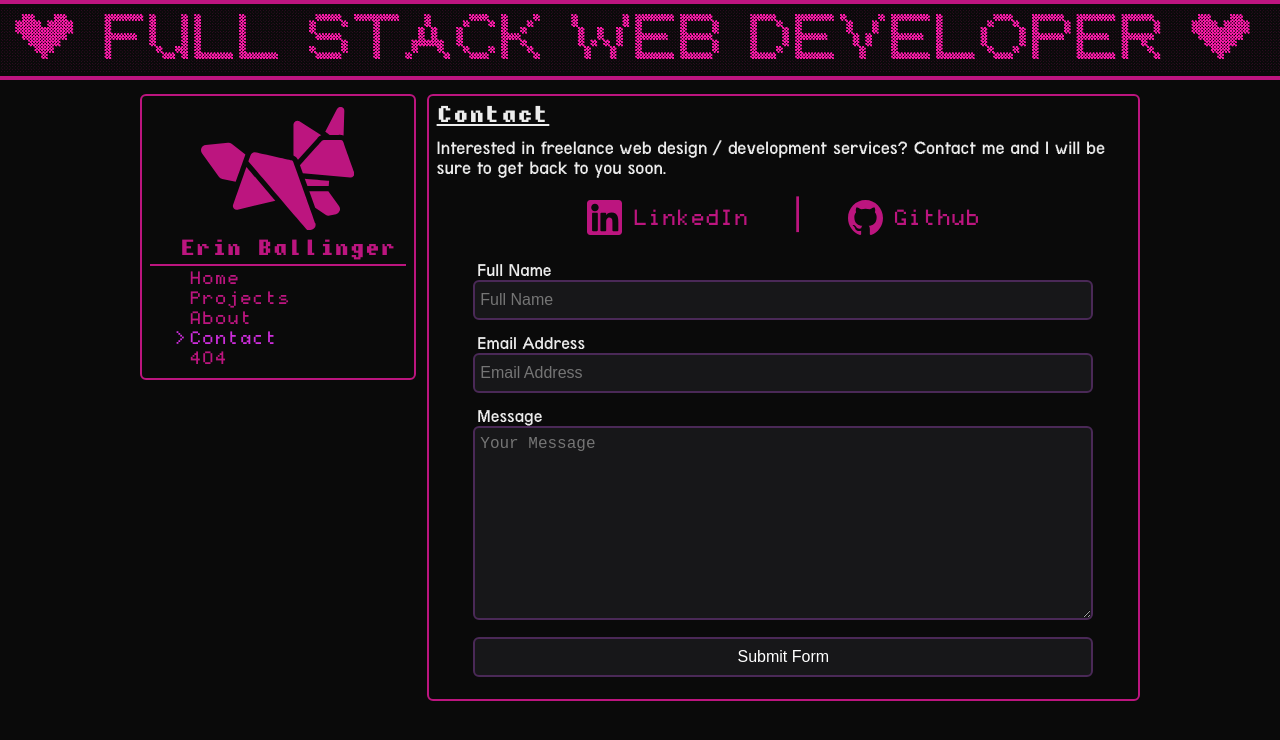
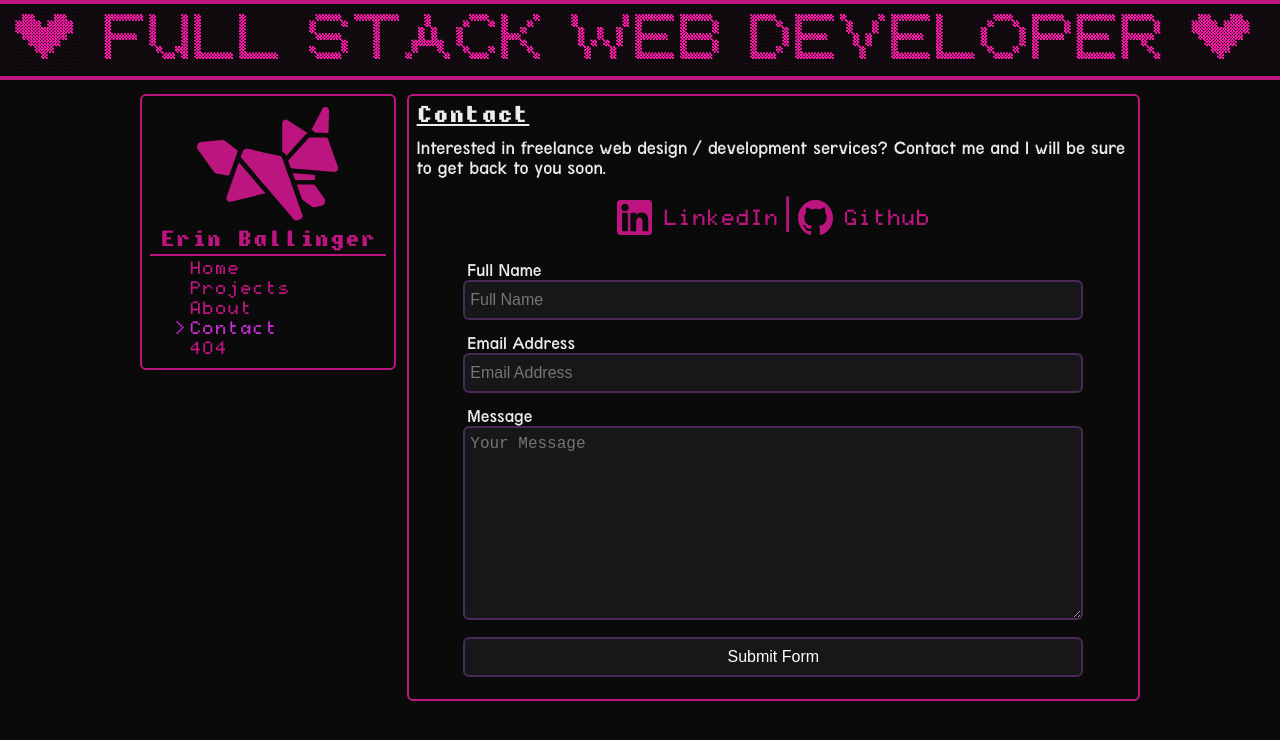
Before and after one commit to zapsters/portfolio, a Next.js app: page /contact in a window 1280 px wide. Shown: the top 740 px of the page. Built offline with nearby package versions, Linux system fonts and the light colour scheme; a web font is replaced by a local one.

Commit message:
Main header does not push over like other NavLinks

```diff
--- a/app/layout.tsx
+++ b/app/layout.tsx
@@ -4,6 +4,7 @@ import { ThemeProvider } from "next-themes";
 import Marquee from "react-fast-marquee";
 import NavItem from "./components/NavItem";
 import PersonalIcon from "./components/PersonalIcon";
+import Link from "next/link";
 
 export const metadata: Metadata = {
   title: "< Apollo />",
@@ -56,7 +57,7 @@ export default function RootLayout({
                 alignmentBaseline="central"
               />
               <h1>
-                <NavItem label="Erin Ballinger" href="/"></NavItem>
+                <Link href="./">Erin Ballinger</Link>
               </h1>
               <hr />
               <nav>
--- a/app/styles/contact.scss
+++ b/app/styles/contact.scss
@@ -16,7 +16,6 @@
       display: flex;
       align-items: center;
       justify-content: center;
-      gap: 40px;
       max-width: 640px;
       margin: 0 auto;
       margin-bottom: 20px;
```
